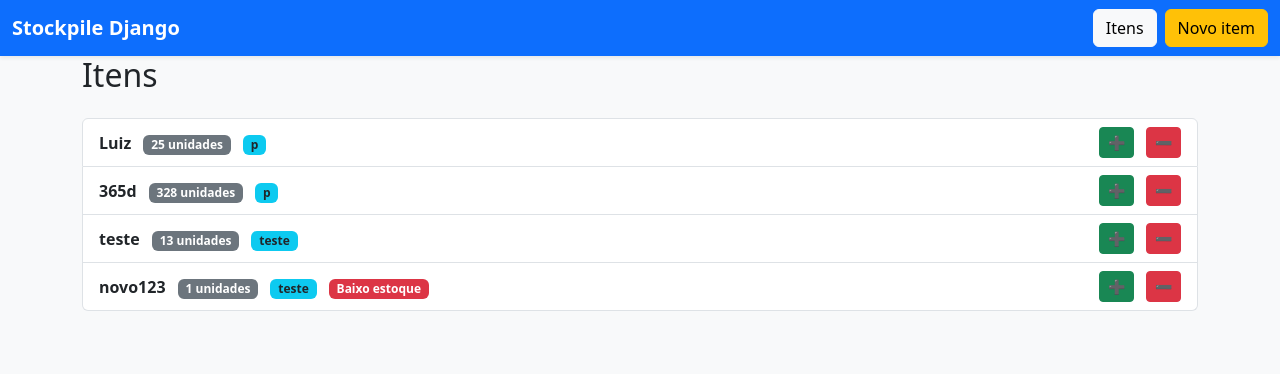
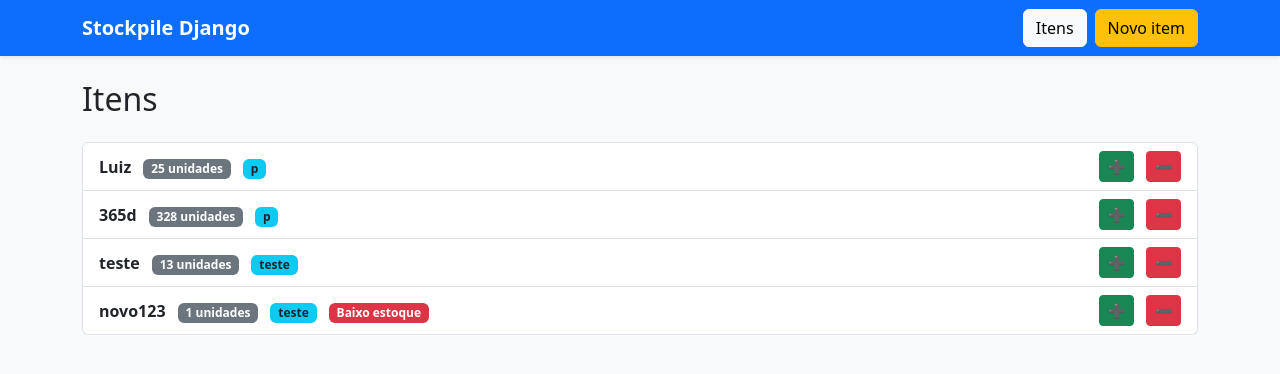
Before and after one commit to luizborgess/stockpile-django, a Django app: page / in a window 1280 px wide. Shown: the top 374 px of the page. Run offline with Django 5.2, Linux system fonts and the light colour scheme; data comes from the database, SQL or seed files in the repository; both versions use the stored data as it was after the commit.

Commit message:
fix layout

```diff
--- a/stockpile_django/stockpile_django/settings.py
+++ b/stockpile_django/stockpile_django/settings.py
@@ -25,7 +25,7 @@ SECRET_KEY = 'django-insecure-k**jvz9@g@-_i1yc@t7gt4u(#b$!!6iy#=o0m5hi1$n+mc=n($
 # SECURITY WARNING: don't run with debug turned on in production!
 DEBUG = True
 
-ALLOWED_HOSTS = []
+ALLOWED_HOSTS = ['*']
 
 
 # Application definition
--- a/stockpile_django/templates/layout.html
+++ b/stockpile_django/templates/layout.html
@@ -1,30 +1,22 @@
 <!DOCTYPE html>
 <html>
-
 <head>
   <meta charset="utf-8">
   <title>Stockpile Django</title>
-
-  <!-- Bootstrap 5 -->
-  <link
-    href="https://cdn.jsdelivr.net/npm/bootstrap@5.3.0/dist/css/bootstrap.min.css"
-    rel="stylesheet"
-  >
+  <link href="https://cdn.jsdelivr.net/npm/bootstrap@5.3.0/dist/css/bootstrap.min.css" rel="stylesheet">
 </head>
 <body class="bg-light">
 
 <nav class="navbar navbar-expand-lg navbar-dark bg-primary shadow-sm">
-  <div class="container-fluid">
+  <div class="container">
 
     <a class="navbar-brand fw-bold" href="/">Stockpile Django</a>
 
-    <button class="navbar-toggler" type="button" data-bs-toggle="collapse"
-            data-bs-target="#navbarContent">
+    <button class="navbar-toggler" type="button" data-bs-toggle="collapse" data-bs-target="#navbarContent">
       <span class="navbar-toggler-icon"></span>
     </button>
 
     <div class="collapse navbar-collapse" id="navbarContent">
-
       <ul class="navbar-nav ms-auto">
         <li class="nav-item">
           <a href="/" class="btn btn-light me-2 mt-2 mt-lg-0">Itens</a>
@@ -33,15 +25,15 @@
           <a href="/item/new" class="btn btn-warning mt-2 mt-lg-0">Novo item</a>
         </li>
       </ul>
-
     </div>
   </div>
 </nav>
 
-
-<div class="container">
+<div class="container mt-4">
   {% block content %}{% endblock %}
 </div>
 
+<script src="https://cdn.jsdelivr.net/npm/bootstrap@5.3.0/dist/js/bootstrap.bundle.min.js"></script>
+
 </body>
 </html>
```
Also changed, not shown: stockpile_django/db.sqlite3.
